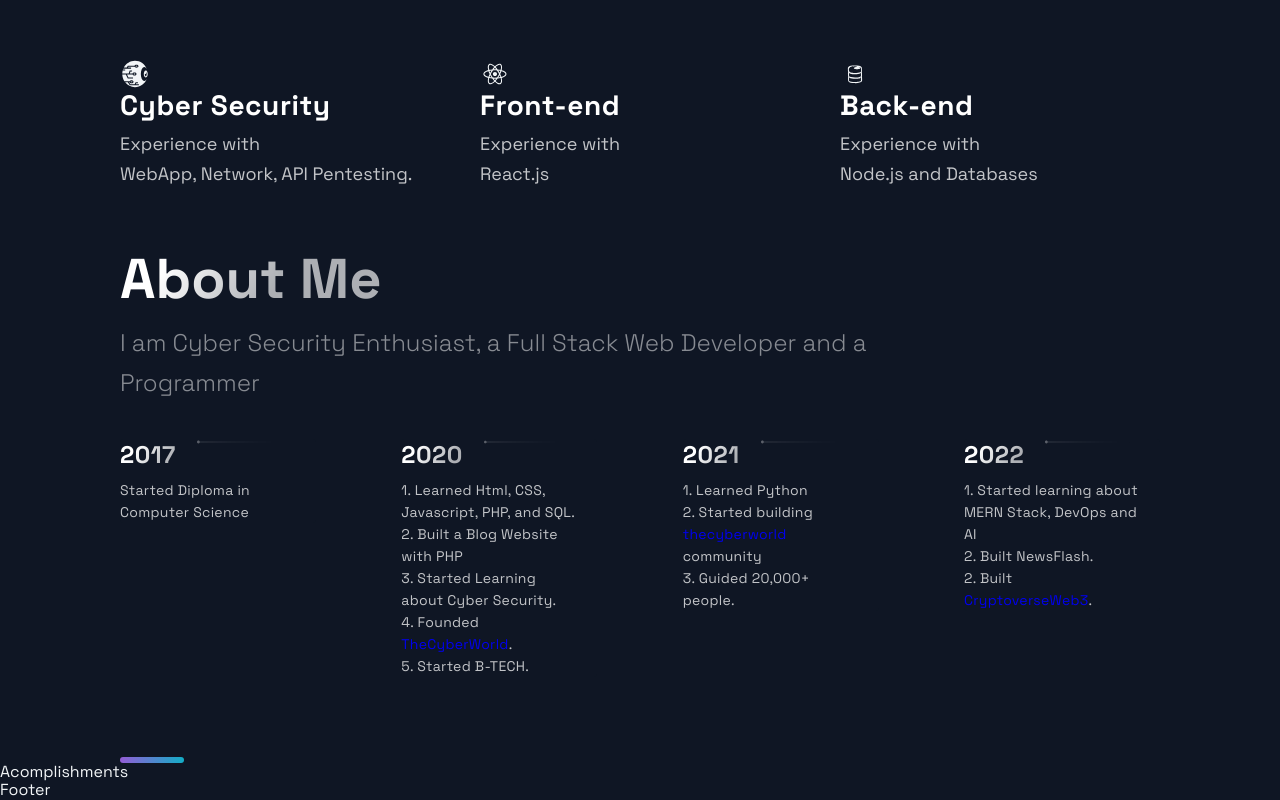
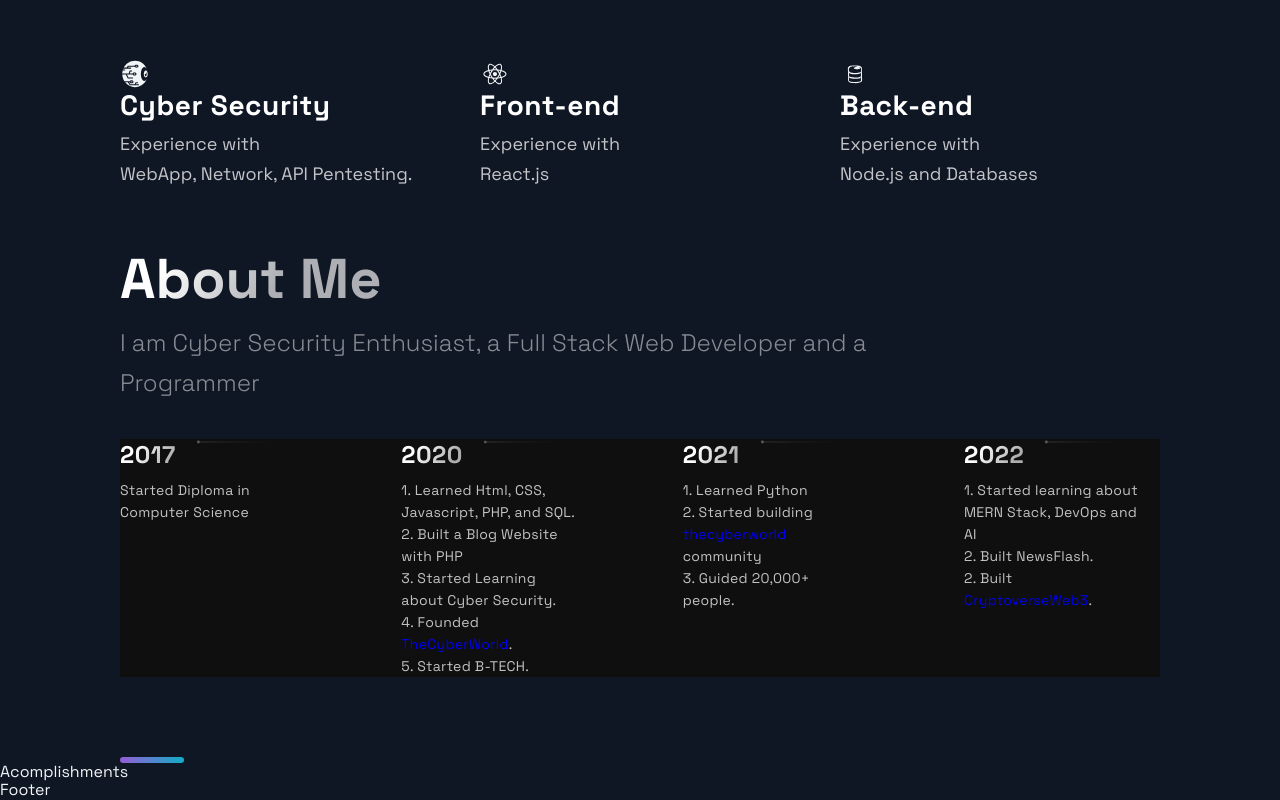
Before and after one commit to kabir0x23/Portfolio, a Next.js app: page / in a window 1280 px wide. Shown: the part 1900-2700 px from the top of the page. Built offline with nearby package versions, Linux system fonts and the light colour scheme.

Commit message:
Update TimeLineStyles.js

```diff
--- a/src/components/TimeLine/TimeLineStyles.js
+++ b/src/components/TimeLine/TimeLineStyles.js
@@ -3,7 +3,7 @@
 
 export const CarouselContainer = styled.ul`
   max-width: 1040px;
-  background: #0F1624;
+  background: #0f0f0f;
   padding: 0rem;
   list-style:none;
   display: flex;
@@ -40,7 +40,7 @@
 `
 
 export const CarouselItem = styled.div`
-  background: #0F1624;
+  background: #0f0f0f;
   border-radius: 3px;
   max-width: 196px;
 
@@ -51,7 +51,7 @@
   @media ${props => props.theme.breakpoints.sm} {
     margin-left: 32px;
     min-width: 120px;
-    background: #0E131F;
+    background: #0f0f0f;
     padding: 4px;
     align-content: start;
     scroll-snap-align: start;
```
